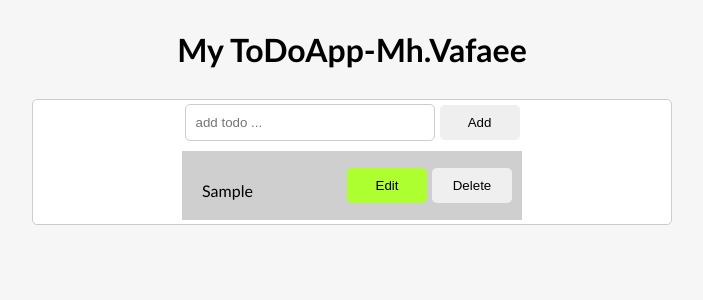
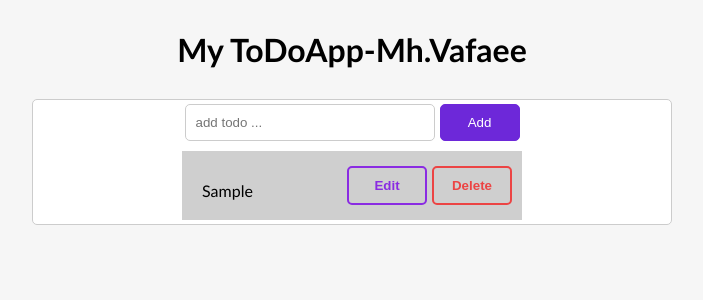
Before and after one commit to vafa2020/toDoListApp, a React (Create React App) app: page / in a window 1280 px wide. Both pictures are taken after typing "Sample" into the empty fields and a click on the button "Add". Shown: the top 300 px of the page, without its empty margins (288-991 px from the left). Built offline with nearby package versions, Linux system fonts and the light colour scheme.

Commit message:
added styled to app

```diff
--- a/src/app/component/ToDo/ToDo.js
+++ b/src/app/component/ToDo/ToDo.js
@@ -11,7 +11,7 @@ const ToDo = ({ todo, onComplete, onEdit,Delete }) => {
         <button onClick={onEdit} className={classes.Edit}>
           Edit
         </button>
-        <button onClick={Delete} className={classes.Complete}>
+        <button onClick={Delete} className={classes.Delete}>
           Delete
         </button>
       </div>
--- a/src/app/component/ToDo/ToDo.module.css
+++ b/src/app/component/ToDo/ToDo.module.css
@@ -21,15 +21,20 @@
   padding: 10px 5px;
   width: 80px;
   border-radius: 5px;
-  background-color: greenyellow;
-  border: none;
+  background-color: transparent;
+  border: 2px solid blueviolet;
+  color: blueviolet;
   margin-right: 5px;
   cursor: pointer;
+  font-weight: bold;
 }
-.Complete {
+.Delete {
   padding: 10px 5px;
   width: 80px;
   border-radius: 5px;
-  border: none;
+  border:2px solid rgb(236, 68, 68);
+  color: rgb(236, 68, 68);
   cursor: pointer;
+  background-color: transparent;
+  font-weight: bold;
 }
--- a/src/app/component/ToDoForm/ToDoForm.module.css
+++ b/src/app/component/ToDoForm/ToDoForm.module.css
@@ -15,8 +15,11 @@
 
 }
 .Button{
+    color: #fff;
+    background-color: #6d28d9;
     width: 80px;
     padding: 10px;
-    border: none;
+    border: 1px solid #6d28d9;
     border-radius: 5px;
+    cursor: pointer;
 }
```
